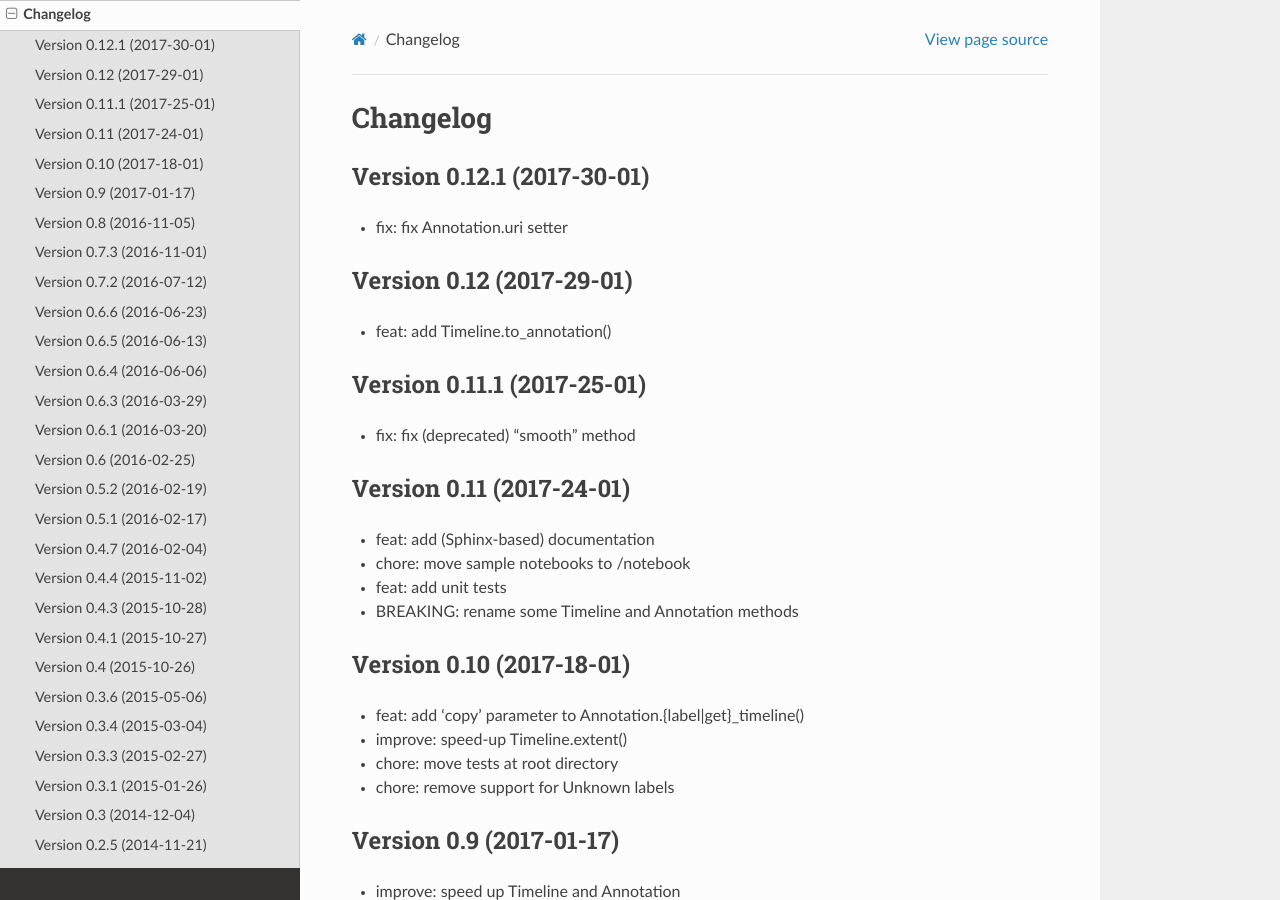
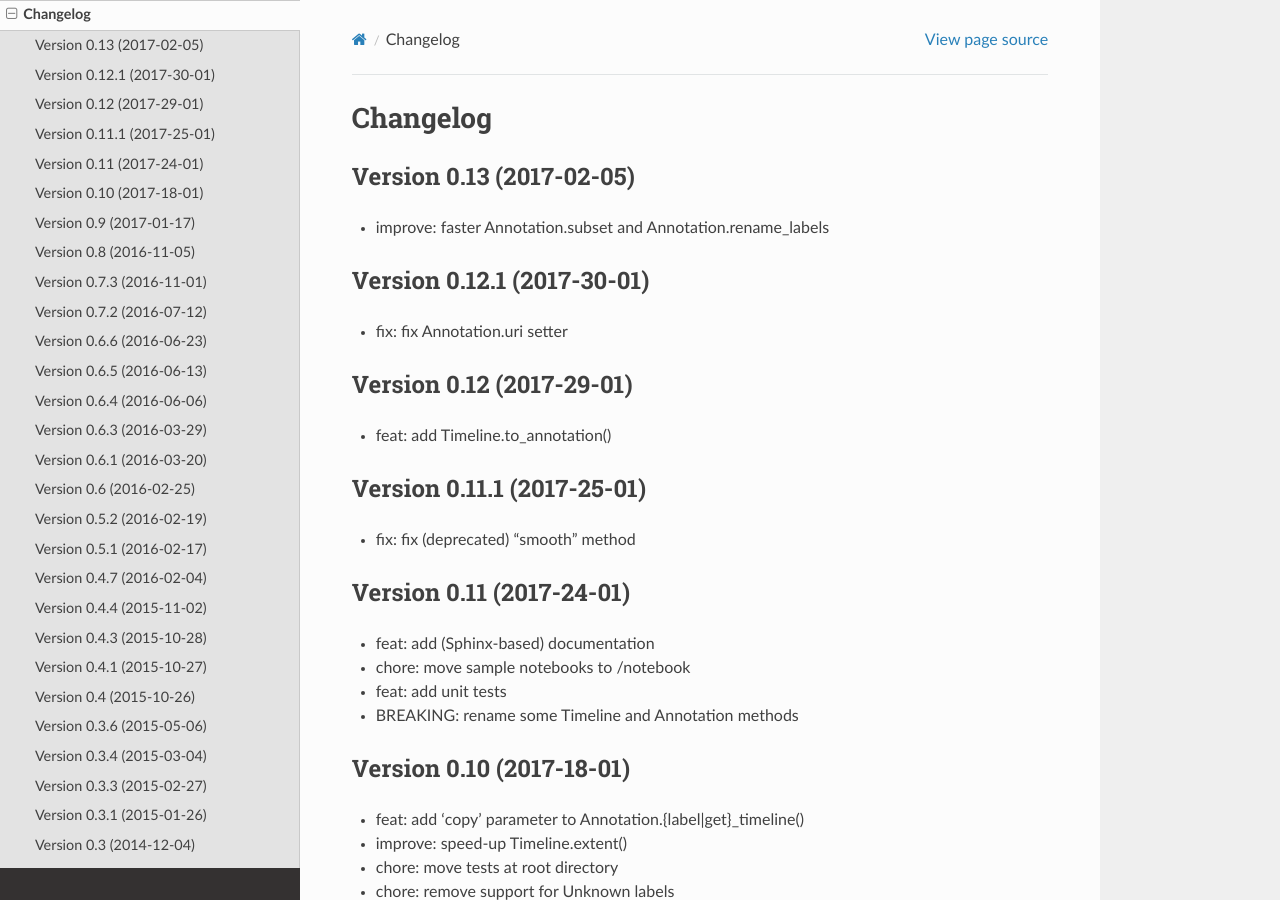
Before and after one commit to pyannote/pyannote-core, a Sphinx documentation site: the page built from doc/source/changelog.rst, in a window 1280 px wide and 900 px high. Built offline with Sphinx 7.4.7 and the Read the Docs theme 2.0.0, drawn with Linux system fonts in a browser that asks for light colours.

Commit message:
doc: update changelog

```diff
--- a/doc/source/changelog.rst
+++ b/doc/source/changelog.rst
@@ -1,6 +1,11 @@
 #########
 Changelog
 #########
+
+Version 0.13 (2017-02-05)
+~~~~~~~~~~~~~~~~~~~~~~~~~
+
+- improve: faster Annotation.subset and Annotation.rename_labels
 
 Version 0.12.1 (2017-30-01)
 ~~~~~~~~~~~~~~~~~~~~~~~~~~~
```
